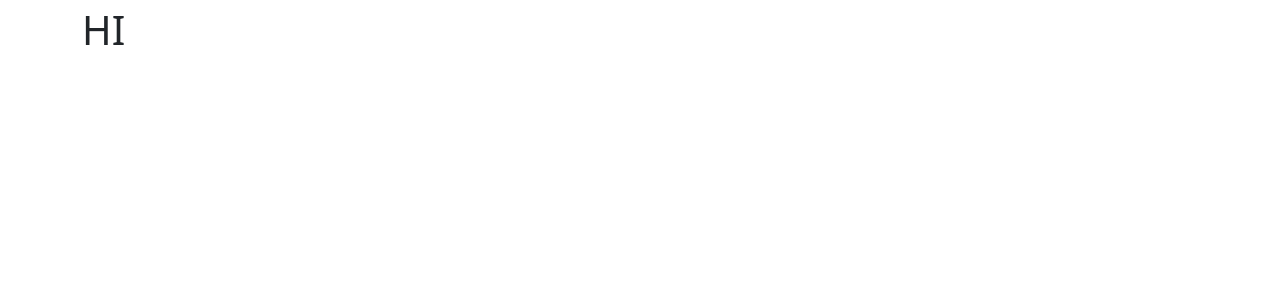
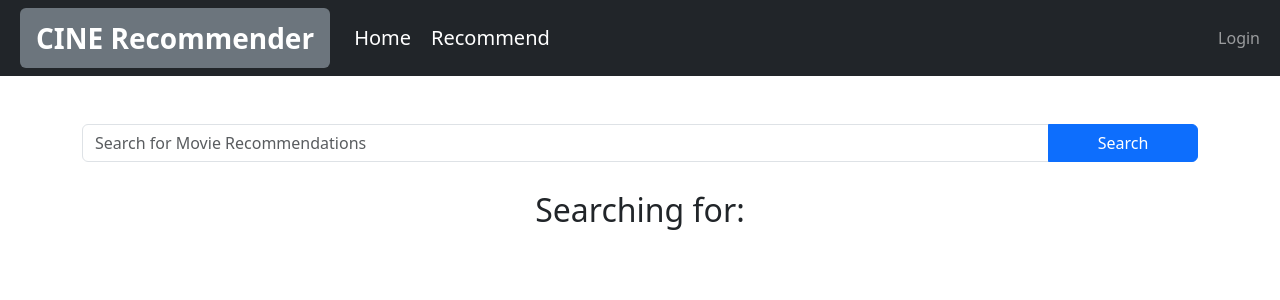
Before and after one commit to Jimzical/Cine, a React (Create React App) app: page / in a window 1280 px wide. Shown: the top 300 px of the page. Built offline with nearby package versions, Linux system fonts and the light colour scheme.

Commit message:
basic page done

```diff
--- a/package.json
+++ b/package.json
@@ -10,6 +10,7 @@
     "react": "^18.2.0",
     "react-bootstrap": "^2.10.0",
     "react-dom": "^18.2.0",
+    "react-router-dom": "^6.21.2",
     "react-scripts": "5.0.1",
     "web-vitals": "^2.1.4"
   },
--- a/src/App.jsx
+++ b/src/App.jsx
@@ -1,9 +1,33 @@
+import React, { useState } from 'react';
+import { BrowserRouter as Router } from 'react-router-dom';
+import NavBar from "./components/Navbar.jsx";
 
 function App() {
+  const [search, setSearch] = useState('');
+
+  const handleInputChange = (event) => {
+    setSearch(event.target.value);
+  };
+
+  const handleFormSubmit = (event) => {
+    event.preventDefault();
+    console.log(search);
+  };
+
   return (
-    <div className="container">
-      <span className="fs-1 ">HI</span>
-    </div>
+    <Router>
+      <NavBar />
+      <div className="container text-center">
+        <br/>
+        <br/>
+        <form onSubmit={handleFormSubmit} className="input-group mb-3">
+          <input type="text" className="form-control" placeholder='Search for Movie Recommendations' aria-label="Search" aria-describedby="button-addon2" value={search} onChange={handleInputChange} />
+          <button className="btn btn-primary" type="submit" id="button-addon2" style={{width: '150px'}}>Search</button>
+        </form>
+        <p className="mt-4 lead fs-2 "><span >Searching for:</span> {search}</p>
+
+      </div>
+    </Router>
   );
 }
 
--- a/src/components/navbar.jsx
+++ b/src/components/navbar.jsx
@@ -0,0 +1,23 @@
+import React, { Component } from 'react';
+import { Link } from 'react-router-dom';
+
+export default class NavBar extends Component {
+    render() {
+        return (
+            <nav className="navbar navbar-expand-lg navbar-dark bg-dark">
+                <div className="container-fluid">
+                    <span className='badge fs-3 bg-secondary ms-2 p-3'>CINE Recommender</span>
+                    <Link className="navbar-brand ms-4" to="/">Home</Link>
+                    <Link className="navbar-brand ms-1" to="/recommend">Recommend</Link>
+                    <div className="collapse navbar-collapse">
+                        <ul className="navbar-nav ms-auto">
+                            <li className="nav-item">
+                                <Link className="nav-link ms-1" to="/login">Login</Link>
+                            </li>
+                        </ul>
+                    </div>
+                </div>
+            </nav>
+        )
+    }
+}
--- a/src/index.jsx
+++ b/src/index.jsx
@@ -9,7 +9,3 @@ root.render(
     <App />
   </React.StrictMode>
 );
-
-// If you want to start measuring performance in your app, pass a function
-// to log results (for example: reportWebVitals(console.log))
-// or send to an analytics endpoint. Learn more: https://bit.ly/CRA-vitals
```
Also changed, not shown: 1 other file (tests, documents, lock files or other folders).
